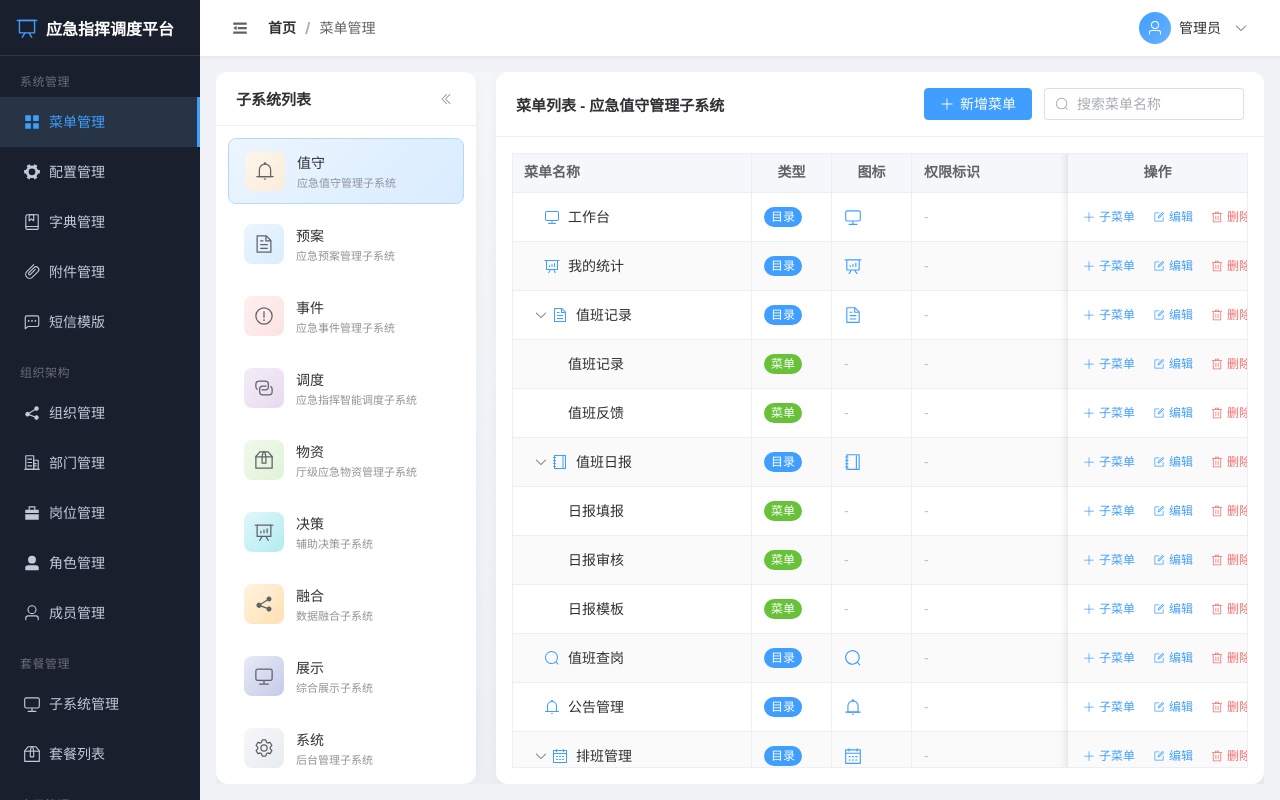
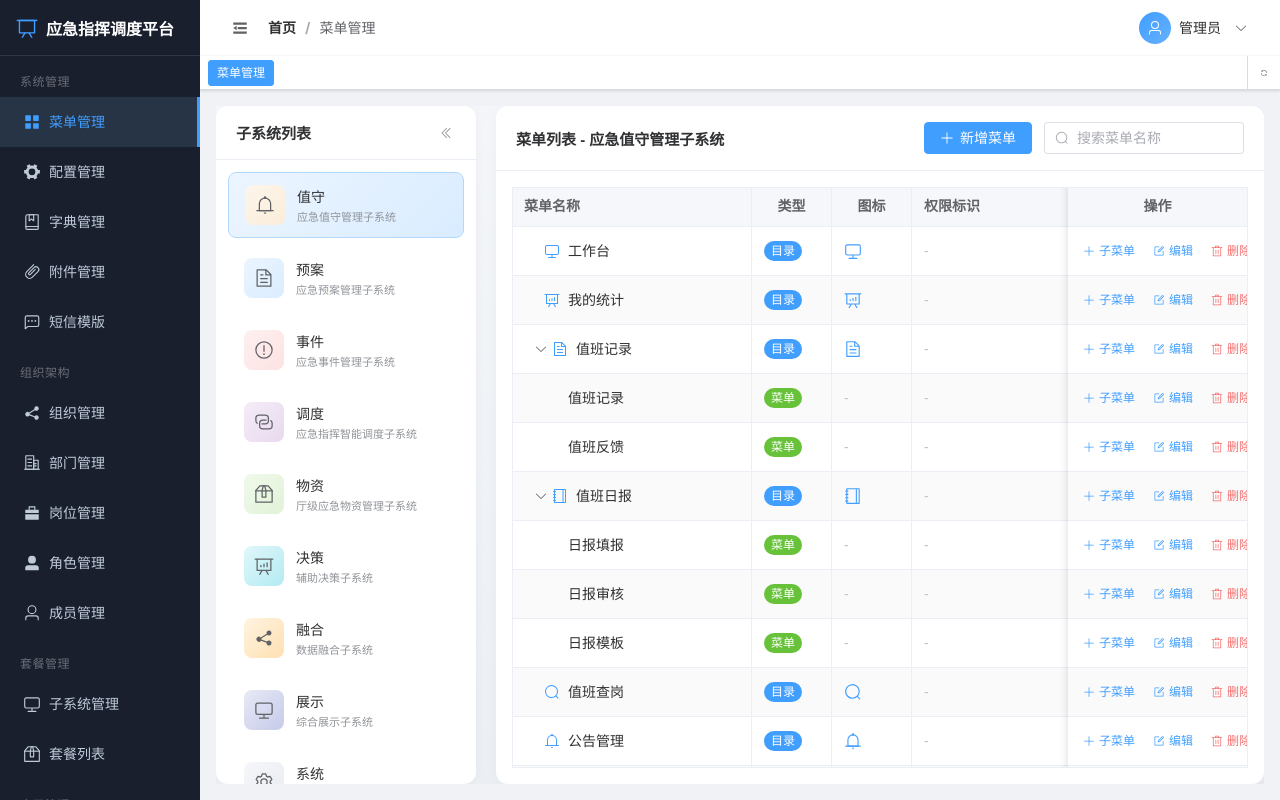
Before and after one commit to xinrun0928/rbac-design, a Vue app: page /admin/menu in a window 1280 px wide. Built offline with nearby package versions, Linux system fonts and the light colour scheme.

Commit message:
feat: implement TagsView component for managing session tabs and add redirect functionality

```diff
--- /dev/null
+++ b/src/components/TagsView.vue
@@ -0,0 +1,331 @@
+<template>
+  <div class="tags-view-container">
+    <div class="tags-view-wrapper" ref="scrollContainer">
+      <router-link
+        v-for="tag in visitedViews"
+        :key="tag.path"
+        :to="{ path: tag.path }"
+        class="tags-view-item"
+        :class="{ active: isActive(tag) }"
+        @click.middle="!isAffix(tag) ? closeSelectedTag(tag) : ''"
+        @contextmenu.prevent="openMenu(tag, $event)"
+      >
+        {{ tag.title }}
+        <el-icon
+          v-if="!isAffix(tag)"
+          class="tags-view-item__close"
+          @click.prevent.stop="closeSelectedTag(tag)"
+        >
+          <Close />
+        </el-icon>
+      </router-link>
+    </div>
+    <div class="tags-view-actions">
+      <el-icon class="refresh-btn" @click="refreshPage"><Refresh /></el-icon>
+    </div>
+
+    <!-- 右键菜单 -->
+    <ul
+      v-show="visible"
+      class="contextmenu"
+      :style="{ left: left + 'px', top: top + 'px' }"
+    >
+      <li @click="refreshSelectedTag(selectedTag)">刷新页面</li>
+      <li v-if="!isAffix(selectedTag)" @click="closeSelectedTag(selectedTag)">关闭当前</li>
+      <li @click="closeOthersTags">关闭其他</li>
+      <li @click="closeAllTags(selectedTag)">关闭所有</li>
+    </ul>
+  </div>
+</template>
+
+<script setup lang="ts">
+import { ref, computed, watch, onMounted, nextTick } from 'vue'
+import { useRoute, useRouter } from 'vue-router'
+import { Close, Refresh } from '@element-plus/icons-vue'
+
+interface TagView {
+  path: string
+  title: string
+  name?: string
+  affix?: boolean
+}
+
+const route = useRoute()
+const router = useRouter()
+
+const visitedViews = ref<TagView[]>([])
+
+const visible = ref(false)
+const left = ref(0)
+const top = ref(0)
+const selectedTag = ref<TagView>({})
+const scrollContainer = ref<HTMLElement>()
+
+// 固定标签（首页）
+const affixTags = computed(() => {
+  return visitedViews.value.filter(tag => tag.affix)
+})
+
+// 保存到本地存储
+const saveToStorage = () => {
+  localStorage.setItem('visitedViews', JSON.stringify(visitedViews.value))
+}
+
+// 从本地存储加载
+const loadFromStorage = () => {
+  const stored = localStorage.getItem('visitedViews')
+  if (stored) {
+    try {
+      const views = JSON.parse(stored) as TagView[]
+      // 确保首页标签存在
+      if (!views.some(v => v.path === '/admin/menu')) {
+        views.unshift({ path: '/admin/menu', title: '菜单管理', affix: true })
+      }
+      return views
+    } catch {
+      return [{ path: '/admin/menu', title: '菜单管理', affix: true }]
+    }
+  }
+  return [{ path: '/admin/menu', title: '菜单管理', affix: true }]
+}
+
+// 判断是否激活
+const isActive = (tag: TagView) => {
+  return tag.path === route.path
+}
+
+// 判断是否固定
+const isAffix = (tag: TagView) => {
+  return tag.affix
+}
+
+// 添加标签
+const addView = (tag: TagView) => {
+  if (visitedViews.value.some(v => v.path === tag.path)) return
+  visitedViews.value.push(tag)
+  saveToStorage()
+}
+
+// 删除标签
+const delView = (tag: TagView) => {
+  return new Promise<TagView[]>((resolve) => {
+    const index = visitedViews.value.findIndex(v => v.path === tag.path)
+    if (index > -1) {
+      visitedViews.value.splice(index, 1)
+    }
+    saveToStorage()
+    resolve(visitedViews.value)
+  })
+}
+
+// 刷新页面
+const refreshSelectedTag = (tag: TagView) => {
+  const { fullPath } = route
+  nextTick(() => {
+    router.replace({
+      path: '/redirect' + fullPath
+    })
+  })
+  visible.value = false
+}
+
+// 刷新当前页面
+const refreshPage = () => {
+  const { fullPath } = route
+  nextTick(() => {
+    router.replace({
+      path: '/redirect' + fullPath
+    })
+  })
+}
+
+// 关闭当前标签
+const closeSelectedTag = (tag: TagView) => {
+  delView(tag).then((tags) => {
+    if (isActive(tag)) {
+      toLastView(tags)
+    }
+  })
+  visible.value = false
+}
+
+// 关闭其他标签
+const closeOthersTags = () => {
+  router.push(selectedTag.value.path)
+  visible.value = false
+}
+
+// 关闭所有标签
+const closeAllTags = (tag: TagView) => {
+  visitedViews.value = affixTags.value
+  saveToStorage()
+  if (affixTags.value.some(tag => tag.path === route.path)) {
+    return
+  }
+  toLastView(visitedViews.value)
+  visible.value = false
+}
+
+// 跳转到最后一个标签
+const toLastView = (tags: TagView[]) => {
+  const latestView = tags[tags.length - 1]
+  if (latestView) {
+    router.push(latestView.path)
+  } else {
+    router.push('/')
+  }
+}
+
+// 打开右键菜单
+const openMenu = (tag: TagView, e: MouseEvent) => {
+  const menuMinWidth = 105
+  const offsetLeft = (scrollContainer.value?.getBoundingClientRect().left || 0)
+  const offsetWidth = (scrollContainer.value?.offsetWidth || 0)
+  const maxLeft = offsetWidth - menuMinWidth
+  const leftValue = e.clientX - offsetLeft + 15
+
+  left.value = leftValue > maxLeft ? maxLeft : leftValue
+  top.value = e.clientY
+  visible.value = true
+  selectedTag.value = tag
+}
+
+// 监听路由变化
+watch(route, () => {
+  addView({
+    path: route.path,
+    title: (route.meta?.title as string) || '未命名'
+  })
+})
+
+// 监听右键菜单关闭
+const closeMenu = () => {
+  visible.value = false
+}
+
+onMounted(() => {
+  document.addEventListener('click', closeMenu)
+  // 从本地存储加载历史标签
+  visitedViews.value = loadFromStorage()
+  // 添加当前路由标签（如果不存在）
+  addView({
+    path: route.path,
+    title: (route.meta?.title as string) || '未命名',
+    affix: route.path === '/admin/menu'
+  })
+})
+</script>
+
+<style scoped>
+.tags-view-container {
+  display: flex;
+  align-items: center;
+  height: 34px;
+  width: 100%;
+  background: #fff;
+  border-bottom: 1px solid #d8dce5;
+  box-shadow: 0 1px 3px 0 rgba(0, 0, 0, 0.12), 0 0 3px 0 rgba(0, 0, 0, 0.04);
+}
+
+.tags-view-wrapper {
+  flex: 1;
+  display: flex;
+  align-items: center;
+  height: 100%;
+  padding: 0 8px;
+  overflow-x: auto;
+  overflow-y: hidden;
+}
+
+.tags-view-wrapper::-webkit-scrollbar {
+  height: 0;
+}
+
+.tags-view-item {
+  display: inline-flex;
+  align-items: center;
+  position: relative;
+  cursor: pointer;
+  height: 26px;
+  line-height: 26px;
+  border: 1px solid #d8dce5;
+  color: #495060;
+  background: #fff;
+  padding: 0 8px;
+  font-size: 12px;
+  margin-left: 5px;
+  text-decoration: none;
+  border-radius: 3px;
+  white-space: nowrap;
+}
+
+.tags-view-item:first-of-type {
+  margin-left: 0;
+}
+
+.tags-view-item:hover {
+  color: #409EFF;
+}
+
+.tags-view-item.active {
+  background-color: #409EFF;
+  color: #fff;
+  border-color: #409EFF;
+}
+
+.tags-view-item__close {
+  margin-left: 4px;
+  font-size: 12px;
+  cursor: pointer;
+  border-radius: 50%;
+}
+
+.tags-view-item__close:hover {
+  background-color: rgba(0, 0, 0, 0.16);
+  color: #fff;
+}
+
+.tags-view-actions {
+  display: flex;
+  align-items: center;
+  padding: 0 8px;
+  border-left: 1px solid #d8dce5;
+  height: 100%;
+}
+
+.refresh-btn {
+  font-size: 16px;
+  cursor: pointer;
+  color: #606266;
+  padding: 4px;
+  border-radius: 4px;
+  transition: all 0.3s;
+}
+
+.refresh-btn:hover {
+  color: #409EFF;
+  background: #f5f7fa;
+}
+
+.contextmenu {
+  margin: 0;
+  z-index: 3000;
+  position: absolute;
+  list-style-type: none;
+  padding: 5px 0;
+  background: #fff;
+  border-radius: 4px;
+  box-shadow: 2px 2px 3px 0 rgba(0, 0, 0, 0.3);
+}
+
+.contextmenu li {
+  margin: 0;
+  padding: 7px 16px;
+  cursor: pointer;
+  font-size: 12px;
+}
+
+.contextmenu li:hover {
+  background: #eee;
+}
+</style>
--- a/src/router/index.ts
+++ b/src/router/index.ts
@@ -38,6 +38,11 @@ const publicRoutes: RouteRecordRaw[] = [
     name: 'SubsystemSelect',
     component: () => import('@/views/auth/SubsystemSelectView.vue')
   },
+  {
+    path: '/redirect/:path(.*)',
+    name: 'Redirect',
+    component: () => import('@/views/redirect/index.vue')
+  },
 ]
 
 // 业务路由（各子系统）
--- a/src/views/admin/layout/AdminLayout.vue
+++ b/src/views/admin/layout/AdminLayout.vue
@@ -91,6 +91,9 @@
         </div>
       </header>
 
+      <!-- 历史会话标签页 -->
+      <TagsView />
+
       <!-- 页面内容 -->
       <main class="admin-content">
         <router-view />
@@ -115,6 +118,7 @@ import {
   Expand
 } from '@element-plus/icons-vue'
 import { adminMenus } from '@/config/menu'
+import TagsView from '@/components/TagsView.vue'
 
 const router = useRouter()
 const route = useRoute()
--- /dev/null
+++ b/src/views/redirect/index.vue
@@ -0,0 +1,20 @@
+<template>
+  <div />
+</template>
+
+<script setup lang="ts">
+import { onMounted } from 'vue'
+import { useRoute, useRouter } from 'vue-router'
+
+const route = useRoute()
+const router = useRouter()
+
+onMounted(() => {
+  const { params, query } = route
+  const { path } = params
+  router.replace({
+    path: '/' + (Array.isArray(path) ? path.join('/') : path),
+    query
+  })
+})
+</script>
```
